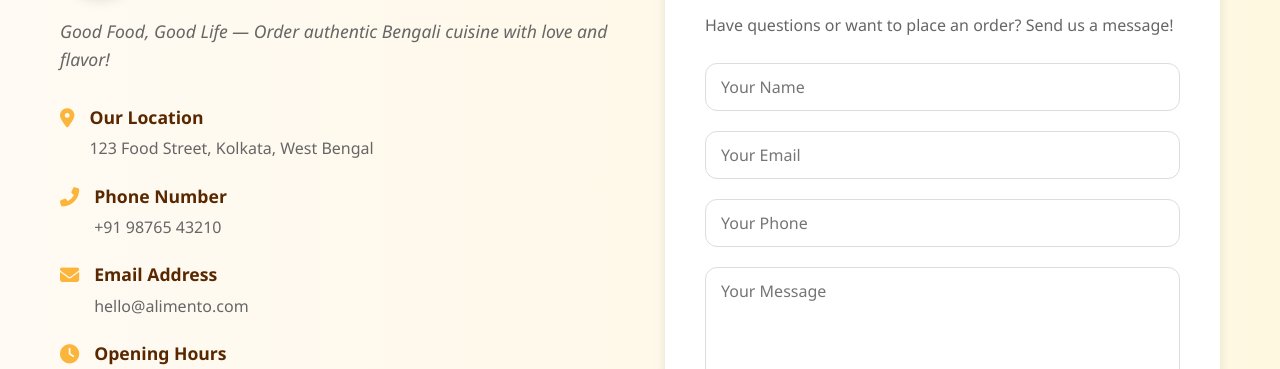
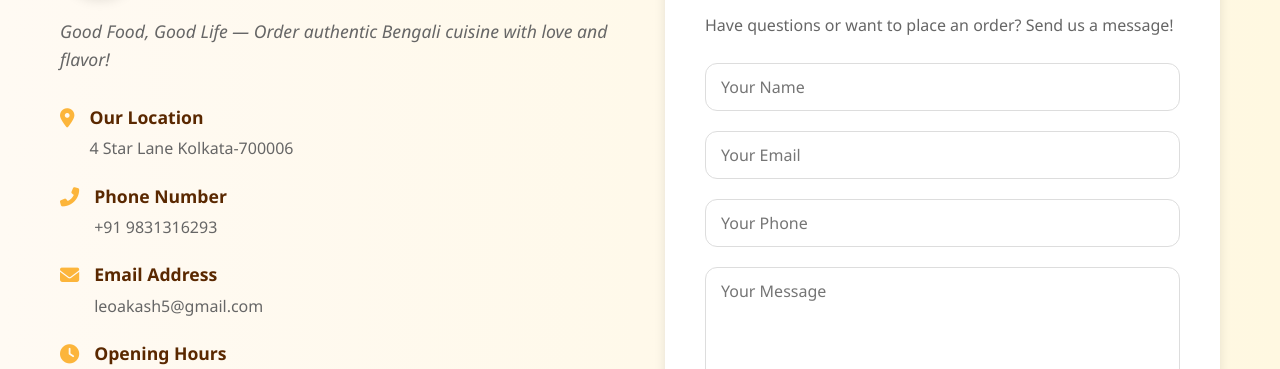
Before and after one commit to LeoAkash-3334/Alimento, a plain HTML site: page index.html in a window 1280 px wide. Shown: the part 3116-3485 px from the top of the page. Drawn offline with Linux system fonts and the light colour scheme.

Commit message:
Update index.html

```diff
--- a/index.html
+++ b/index.html
@@ -195,21 +195,21 @@
                             <i class="fas fa-map-marker-alt"></i>
                             <div>
                                 <h3>Our Location</h3>
-                                <p>123 Food Street, Kolkata, West Bengal</p>
+                                <p>4 Star Lane Kolkata-700006</p>
                             </div>
                         </div>
                         <div class="contact-item">
                             <i class="fas fa-phone-alt"></i>
                             <div>
                                 <h3>Phone Number</h3>
-                                <p>+91 98765 43210</p>
+                                <p>+91 9831316293</p>
                             </div>
                         </div>
                         <div class="contact-item">
                             <i class="fas fa-envelope"></i>
                             <div>
                                 <h3>Email Address</h3>
-                                <p>hello@alimento.com</p>
+                                <p>leoakash5@gmail.com</p>
                             </div>
                         </div>
                         <div class="contact-item">
@@ -271,4 +271,5 @@
 
     <script src="script.js"></script>
 </body>
+
 </html>
```
